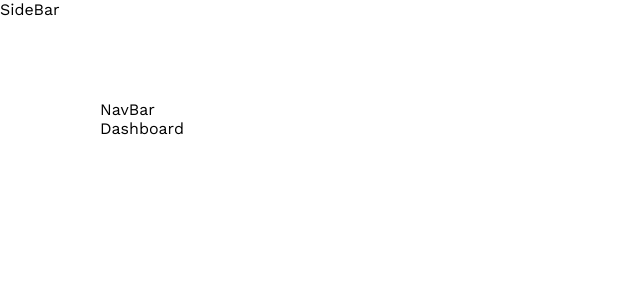
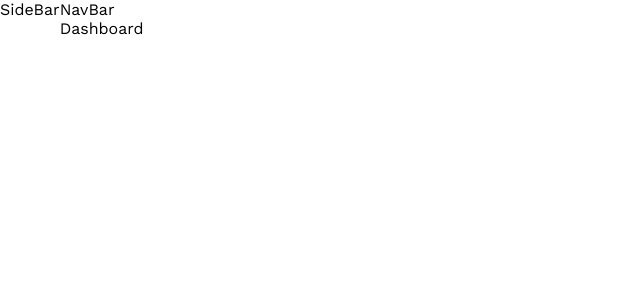
Before and after one commit to DAEM007/assessment-test-cholatrek, a React (Create React App) app: page / in a window 1280 px wide. Shown: the top 300 px of the page, without its empty margins (0-640 px from the left). Built offline with nearby package versions, Linux system fonts and the light colour scheme.

Commit message:
Edited className for the NavBar and Routes

```diff
--- a/src/App.js
+++ b/src/App.js
@@ -14,7 +14,7 @@ function App() {
     <div className="App">
       <Router>
         <SideBar />
-          <div className="container">
+          <div className="wrap">
             <NavBar />
             <Routes>
               <Route path="/" element={ <Dashboard /> } />
```
